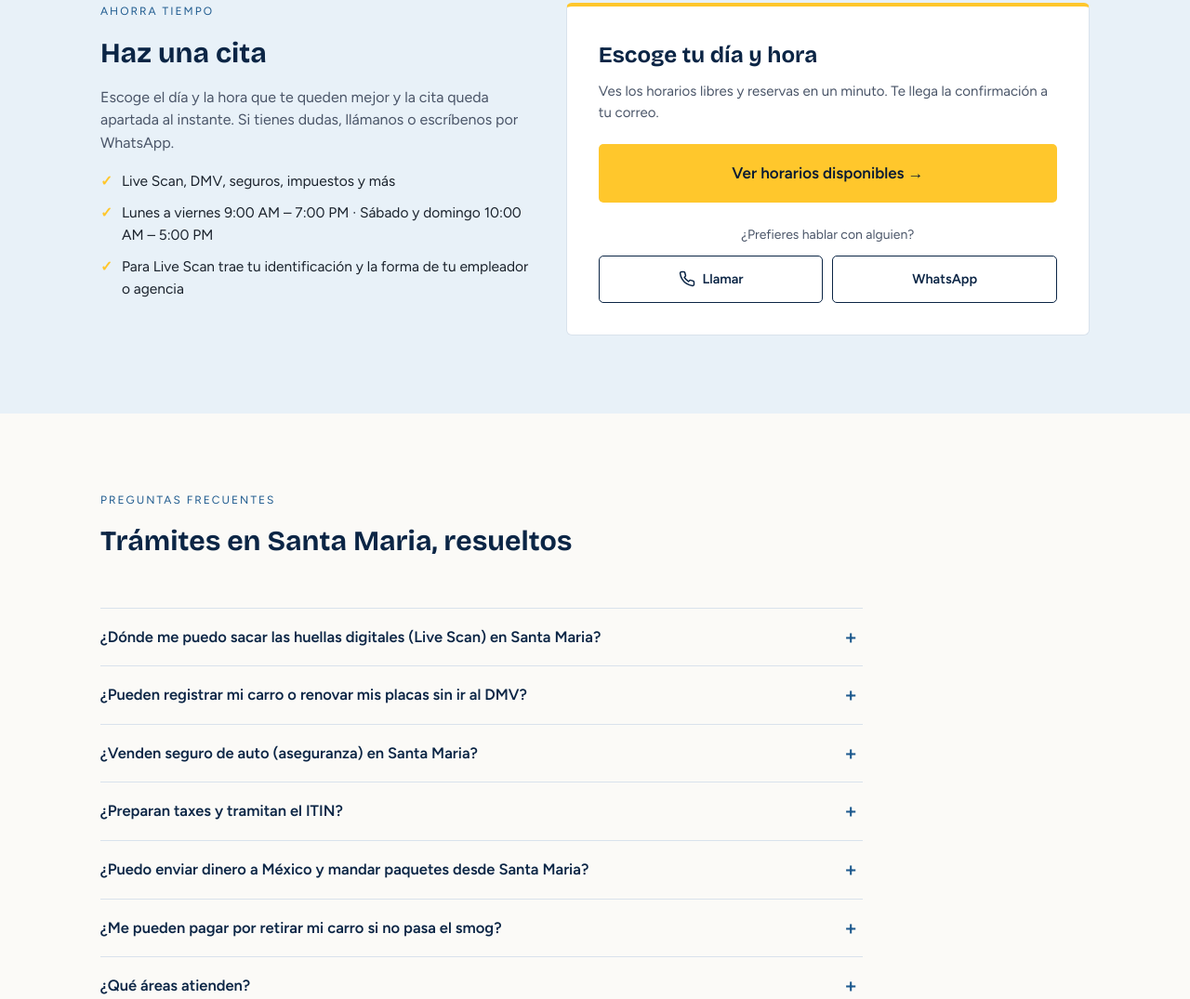
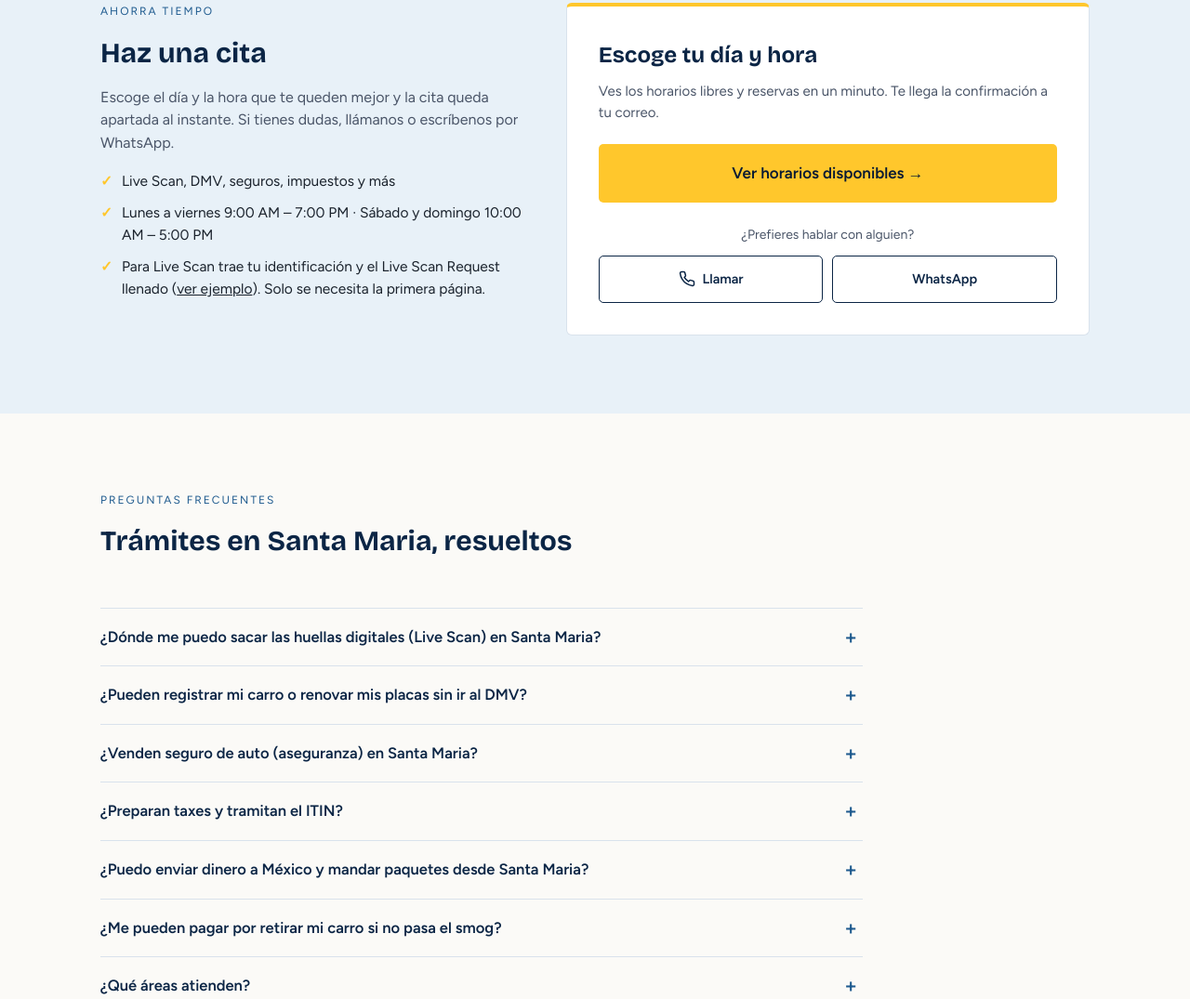
Before and after one commit to 805MultiServices/SantaMaria, a plain HTML site: page index.html in a window 1280 px wide. Shown: the part 4185-5260 px from the top of the page at 93% size. Drawn offline with Linux system fonts and the light colour scheme.

Commit message:
Citas: Live Scan Request (BCIA 8016) con liga de ejemplo
Co-Authored-By: Claude Opus 5.5 <noreply@anthropic.com>
Claude-Session: https://claude.ai/code/session_019QGB5dqMNxfSjiU5yy4VE8

```diff
--- a/index.html
+++ b/index.html
@@ -1382,7 +1382,7 @@
       <ul>
         <li><span class="lang-es">Live Scan, DMV, seguros, impuestos y más</span><span class="lang-en">Live Scan, DMV, insurance, taxes and more</span></li>
         <li><span class="lang-es">Lunes a viernes 9:00 AM – 7:00 PM · Sábado y domingo 10:00 AM – 5:00 PM</span><span class="lang-en">Mon–Fri 9:00 AM – 7:00 PM · Sat–Sun 10:00 AM – 5:00 PM</span></li>
-        <li><span class="lang-es">Para Live Scan trae tu identificación y la forma de tu empleador o agencia</span><span class="lang-en">For Live Scan, bring your ID and the form from your employer or agency</span></li>
+        <li><span class="lang-es">Para Live Scan trae tu identificación y el Live Scan Request llenado (<a href="https://oag.ca.gov/system/files/media/BCIA-8016.pdf" target="_blank" rel="noopener">ver ejemplo</a>). Solo se necesita la primera página.</span><span class="lang-en">For Live Scan, bring your ID and the completed Live Scan Request form (<a href="https://oag.ca.gov/system/files/media/BCIA-8016.pdf" target="_blank" rel="noopener">see example</a>). Only the first page is needed.</span></li>
       </ul>
     </div>
 
```
